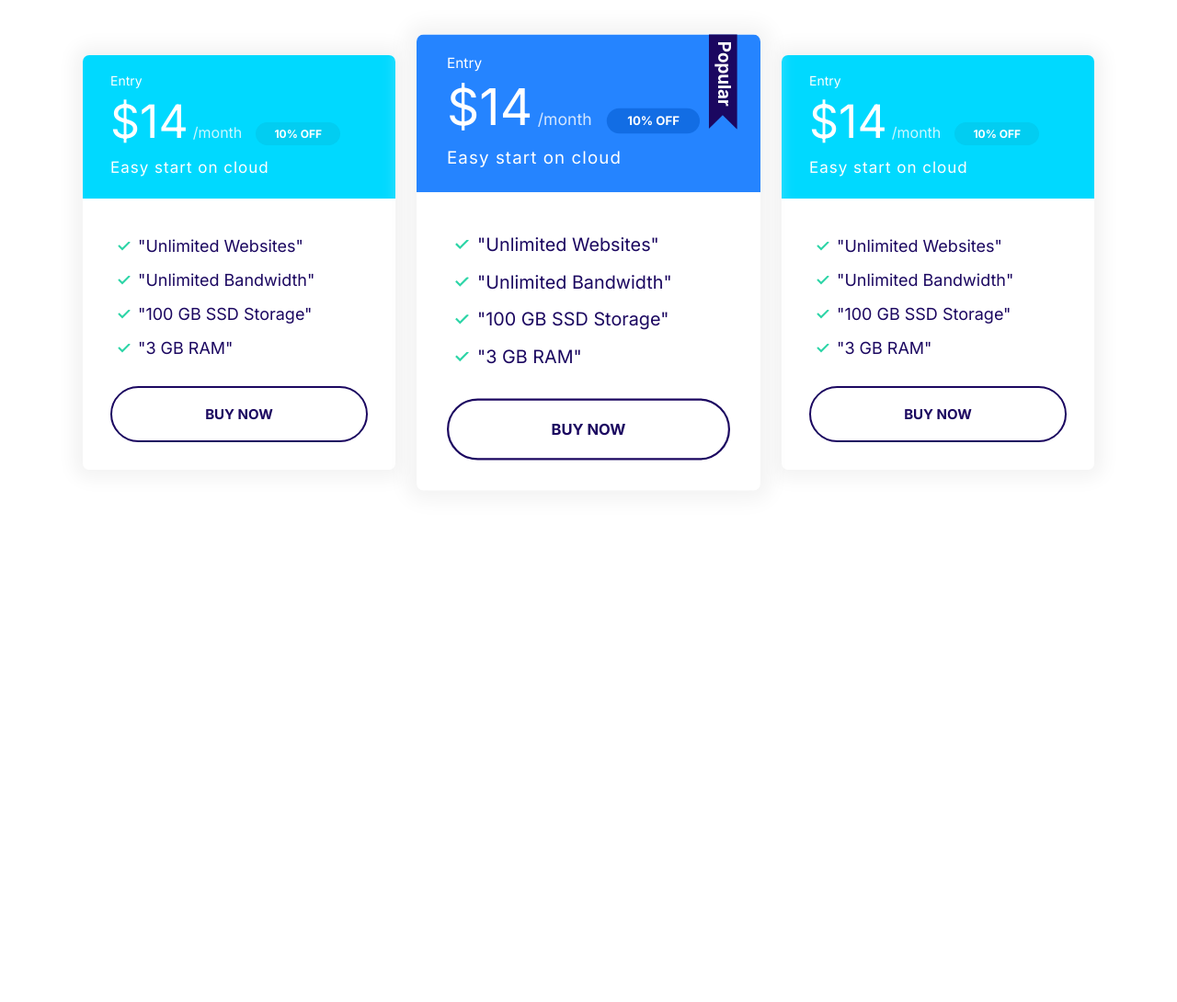
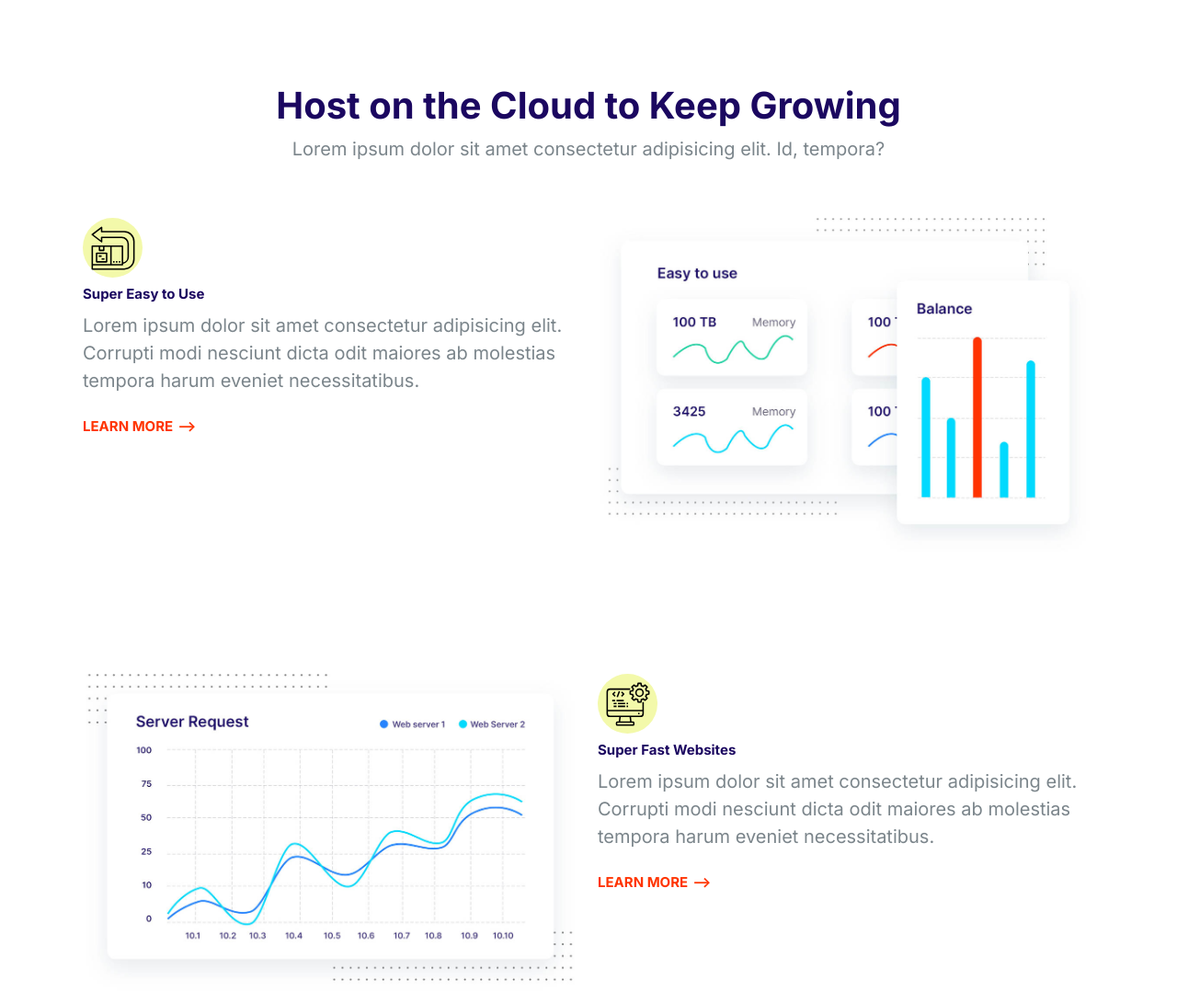
Before and after one commit to bhanu-21/moshify, a plain HTML site: page index.html in a window 1280 px wide. Shown: the top 1090 px of the page at 92% size. Before the commit the page ends 800 px from the top, so only its background shows below. Drawn offline with Linux system fonts and the light colour scheme.

Commit message:
Created a features block

```diff
--- a/css/styles.css
+++ b/css/styles.css
@@ -773,3 +773,27 @@ p {
 .card--primary .badge--primary {
   background: #126de4;
 }
+
+/* Features Block */
+.feature {
+  gap: 4rem 2rem;
+  margin: 12rem 0;
+}
+
+.feature:first-of-type {
+  margin-top: 6rem;
+}
+
+.feature__heading {
+  margin: 1rem 0;
+}
+
+.feature__image {
+  width: 100%;
+}
+
+@media screen and (min-width: 768px) {
+  .feature:nth-of-type(even) .feature__content {
+    order: 2;
+  }
+}
--- a/index.html
+++ b/index.html
@@ -16,69 +16,124 @@
   </head>
 
   <body>
-    <section class="block container block-plans">
-      <div class="grid grid--1x3">
-        <div class="plan">
-          <div class="card card--secondary">
-            <header class="card--header">
-              <h3 class="plan__name">Entry</h3>
-              <span class="plan__price">$14</span>
-              <span class="plan__billing-cycle">/month</span>
-              <span class="badge badge--secondary badge--small">10% OFF</span>
-              <span class="plan__description">Easy start on cloud</span>
-            </header>
-            <div class="card__body">
-              <ul class="list list--tick">
-                <li class="list__item">"Unlimited Websites"</li>
-                <li class="list__item">"Unlimited Bandwidth"</li>
-                <li class="list__item">"100 GB SSD Storage"</li>
-                <li class="list__item">"3 GB RAM"</li>
-              </ul>
-              <button class="btn btn--block btn--outline">Buy Now</button>
-            </div>
-          </div>
+    <section class="block container">
+      <header class="block__header">
+        <h2>Host on the Cloud to Keep Growing</h2>
+        <p>
+          Lorem ipsum dolor sit amet consectetur adipisicing elit. Id, tempora?
+        </p>
+      </header>
+      <article class="grid grid--1x2 feature">
+        <div class="feature__content">
+          <span class="icon-container">
+            <svg class="icon icon--primary">
+              <use xlink:href="images/sprite_quote.svg#easy"></use>
+            </svg>
+          </span>
+          <h3 class="feature__heading">Super Easy to Use</h3>
+          <p>
+            Lorem ipsum dolor sit amet consectetur adipisicing elit. Corrupti
+            modi nesciunt dicta odit maiores ab molestias tempora harum eveniet
+            necessitatibus.
+          </p>
+          <a href="#" class="link-arrow">Learn More</a>
         </div>
-        <div class="plan plan--popular">
-          <div class="card card--primary">
-            <header class="card--header">
-              <h3 class="plan__name">Entry</h3>
-              <span class="plan__price">$14</span>
-              <span class="plan__billing-cycle">/month</span>
-              <span class="badge badge--primary badge--small">10% OFF</span>
-              <span class="plan__description">Easy start on cloud</span>
-            </header>
-            <div class="card__body">
-              <ul class="list list--tick">
-                <li class="list__item">"Unlimited Websites"</li>
-                <li class="list__item">"Unlimited Bandwidth"</li>
-                <li class="list__item">"100 GB SSD Storage"</li>
-                <li class="list__item">"3 GB RAM"</li>
-              </ul>
-              <button class="btn btn--block btn--outline">Buy Now</button>
-            </div>
-          </div>
+        <picture>
+          <source
+            type="/image/webp"
+            srcset="/images/easy.webp 1x, /images/easy@2x.webp 2x"
+          />
+          <source
+            type="/image/jpg"
+            srcset="/images/easy.jpg 1x, /images/easy@2x.jpg 2x"
+          />
+          <img class="feature__image" src="/images/easy@2x.jpg" alt="" />
+        </picture>
+      </article>
+
+      <article class="grid grid--1x2 feature">
+        <div class="feature__content">
+          <span class="icon-container">
+            <svg class="icon icon--primary">
+              <use xlink:href="images/sprite_quote.svg#computer"></use>
+            </svg>
+          </span>
+          <h3 class="feature__heading">Super Fast Websites</h3>
+          <p>
+            Lorem ipsum dolor sit amet consectetur adipisicing elit. Corrupti
+            modi nesciunt dicta odit maiores ab molestias tempora harum eveniet
+            necessitatibus.
+          </p>
+          <a href="#" class="link-arrow">Learn More</a>
         </div>
-        <div class="plan">
-          <div class="card card--secondary">
-            <header class="card--header">
-              <h3 class="plan__name">Entry</h3>
-              <span class="plan__price">$14</span>
-              <span class="plan__billing-cycle">/month</span>
-              <span class="badge badge--secondary badge--small">10% OFF</span>
-              <span class="plan__description">Easy start on cloud</span>
-            </header>
-            <div class="card__body">
-              <ul class="list list--tick">
-                <li class="list__item">"Unlimited Websites"</li>
-                <li class="list__item">"Unlimited Bandwidth"</li>
-                <li class="list__item">"100 GB SSD Storage"</li>
-                <li class="list__item">"3 GB RAM"</li>
-              </ul>
-              <button class="btn btn--block btn--outline">Buy Now</button>
-            </div>
-          </div>
+        <picture>
+          <source
+            type="/image/webp"
+            srcset="/images/fast.webp 1x, /images/fast@2x.webp 2x"
+          />
+          <source
+            type="/image/jpg"
+            srcset="/images/fast.jpg 1x, /images/fast2x.jpg 2x"
+          />
+          <img class="feature__image" src="/images/fast@2x.jpg" alt="" />
+        </picture>
+      </article>
+
+      <article class="grid grid--1x2 feature">
+        <div class="feature__content">
+          <span class="icon-container">
+            <svg class="icon icon--primary">
+              <use xlink:href="images/sprite_quote.svg#wordpress"></use>
+            </svg>
+          </span>
+          <h3 class="feature__heading">Wordpress Made Easy</h3>
+          <p>
+            Lorem ipsum dolor sit amet consectetur adipisicing elit. Corrupti
+            modi nesciunt dicta odit maiores ab molestias tempora harum eveniet
+            necessitatibus.
+          </p>
+          <a href="#" class="link-arrow">Learn More</a>
         </div>
-      </div>
+        <picture>
+          <source
+            type="/image/webp"
+            srcset="/images/wordpress.webp 1x, /images/wordpress@2x.webp 2x"
+          />
+          <source
+            type="/image/jpg"
+            srcset="/images/wordpress.jpg 1x, /images/wordpress2x.jpg 2x"
+          />
+          <img class="feature__image" src="/images/wordpress@2x.jpg" alt="" />
+        </picture>
+      </article>
+
+      <article class="grid grid--1x2 feature">
+        <div class="feature__content">
+          <span class="icon-container">
+            <svg class="icon icon--primary">
+              <use xlink:href="images/sprite_quote.svg#clock"></use>
+            </svg>
+          </span>
+          <h3 class="feature__heading">Expert Support</h3>
+          <p>
+            Lorem ipsum dolor sit amet consectetur adipisicing elit. Corrupti
+            modi nesciunt dicta odit maiores ab molestias tempora harum eveniet
+            necessitatibus.
+          </p>
+          <a href="#" class="link-arrow">Learn More</a>
+        </div>
+        <picture>
+          <source
+            type="/image/webp"
+            srcset="/images/support.webp 1x, /images/support@2x.webp 2x"
+          />
+          <source
+            type="/image/jpg"
+            srcset="/images/support.jpg 1x, /images/support@2x.jpg 2x"
+          />
+          <img class="feature__image" src="/images/support@2x.jpg" alt="" />
+        </picture>
+      </article>
     </section>
 
     <!-- Javascript Code -->
```
Also changed, not shown: components/featuresblock.html (added, +120 -0 lines), images/easy.jpg (added), images/easy.webp (added), images/easy@2x.jpg (added), images/easy@2x.webp (added), images/fast.jpg (added), images/fast.webp (added), images/fast@2x.jpg (added), images/fast@2x.webp (added), images/support.jpg (added), images/support.webp (added), images/support@2x.jpg (added), images/support@2x.webp (added), images/wordpress.jpg (added), 3 more files.
